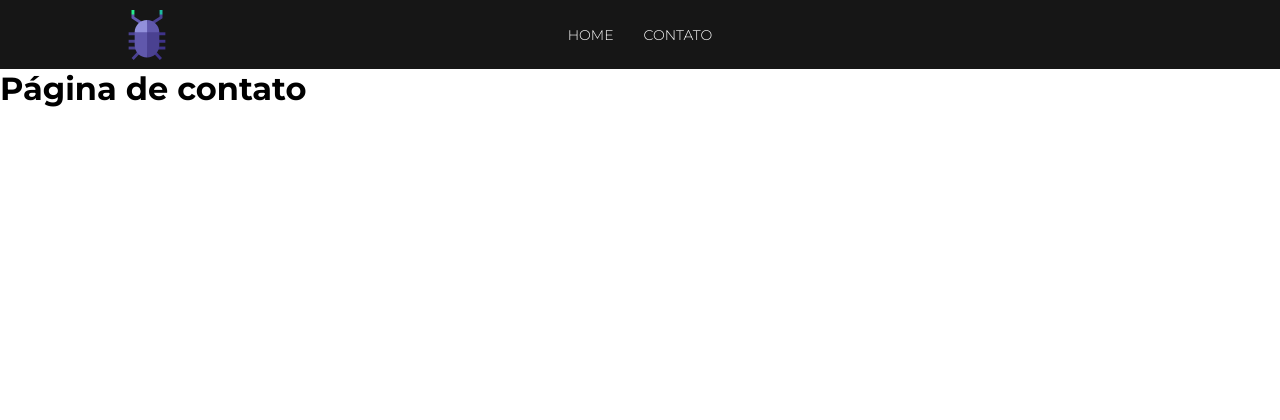
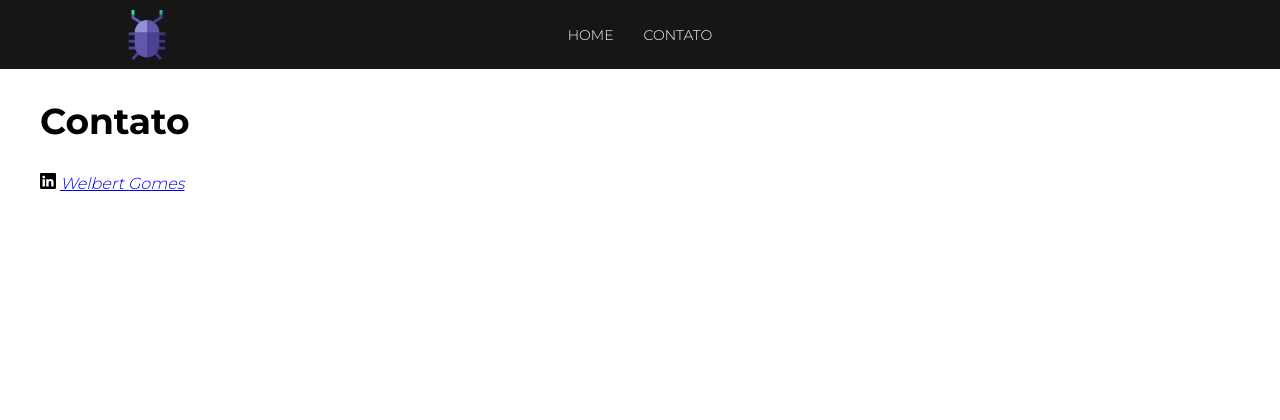
Before and after one commit to WelGomes/Blog, a PHP site: page /contato.php in a window 1280 px wide. Shown: the top 420 px of the page. Run offline with PHP 8.4, Linux system fonts and the light colour scheme.

Commit message:
contato.php

```diff
--- a/Projeto Blog/contato.php
+++ b/Projeto Blog/contato.php
@@ -4,7 +4,14 @@
 
 ?>
 
-    <h1>Página de contato</h1>
+    <main id="post-container">
+        <div class="content-container">
+            <h1 id="main-title">Contato</h1>
+            <p id="post-description"><svg xmlns="http://www.w3.org/2000/svg" width="16" height="16" fill="currentColor" class="bi bi-linkedin" viewBox="0 0 16 16">
+            <path d="M0 1.146C0 .513.526 0 1.175 0h13.65C15.474 0 16 .513 16 1.146v13.708c0 .633-.526 1.146-1.175 1.146H1.175C.526 16 0 15.487 0 14.854V1.146zm4.943 12.248V6.169H2.542v7.225h2.401zm-1.2-8.212c.837 0 1.358-.554 1.358-1.248-.015-.709-.52-1.248-1.342-1.248-.822 0-1.359.54-1.359 1.248 0 .694.521 1.248 1.327 1.248h.016zm4.908 8.212V9.359c0-.216.016-.432.08-.586.173-.431.568-.878 1.232-.878.869 0 1.216.662 1.216 1.634v3.865h2.401V9.25c0-2.22-1.184-3.252-2.764-3.252-1.274 0-1.845.7-2.165 1.193v.025h-.016a5.54 5.54 0 0 1 .016-.025V6.169h-2.4c.03.678 0 7.225 0 7.225h2.4z"/>
+            </svg> <a href="https://www.linkedin.com/in/welbert-gomes-8105b7219/">Welbert Gomes</a></p>
+        </div>
+    </main>
 
 <?php
 
```
